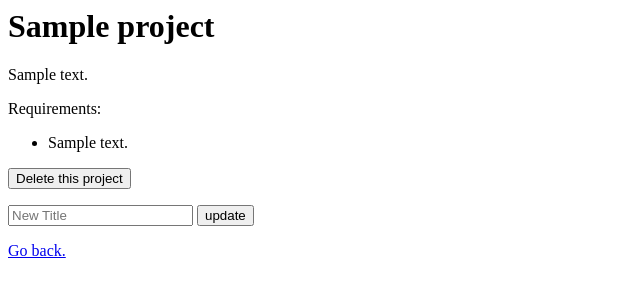
After one commit to nyalsadiq/borderless_app_production, a Django app: page /projects/1/ in a window 1280 px wide. The commit adds this page. Shown: the top 300 px of the page, without its empty margins (0-640 px from the left). Run offline with Django 3.2, Linux system fonts and the light colour scheme; tables that the repository leaves empty hold one stand-in row (values such as "Sample post").

Commit message:
-Basic Project API Built

```diff
--- a/projects/admin.py
+++ b/projects/admin.py
@@ -1,5 +1,6 @@
 from django.contrib import admin
-from .models import Project
+from .models import Project, Requirement
 # Register your models here.
 
 admin.site.register(Project)
+admin.site.register(Requirement)
--- a/projects/models.py
+++ b/projects/models.py
@@ -12,3 +12,10 @@ class Project(models.Model):
 
     def to_string(self):
         return self.title + " " + self.description
+
+class Requirement(models.Model):
+    project = models.ForeignKey(Project, on_delete=models.CASCADE)
+    text = models.TextField(max_length=500, blank=False)
+
+    def __str__(self):
+        return self.text
--- /dev/null
+++ b/projects/templates/projects/details.html
@@ -0,0 +1,31 @@
+<h1>{{ project.title }}</h1>
+<p>{{ project.description }}</p>
+{% if requirements %}
+    <p>Requirements:</p>
+    {% for requirement in requirements %}
+    <ul>
+        <li>{{ requirement.text }}</li>
+    </ul>
+    {% endfor %}
+{% else %}
+    <p>No requirements</p>
+{% endif %}
+
+<form action="{% url 'projects:detail' project.id %}" method="post">
+    {% csrf_token %}
+    <input type="hidden" name="method" value="DELETE"/>
+    <input type="hidden" name="project_id" value="{{ project.id }}"/>
+    <input type="submit" name="submit" value="Delete this project"/>
+
+</form>
+
+<form action="{% url 'projects:detail' project.id %}" method="post">
+    {% csrf_token %}
+    <input type="hidden" name="method" value="PATCH"/>
+    <input type="hidden" name="project_id" value="{{ project.id }}"/>
+    <input type="hidden" name="field" value="title" />
+    <input type="text" name="new_value" placeholder="New Title" required/>
+    <input type="submit" name="submut" value="update"/>
+</form>
+
+<a href="{% url 'projects:index' %}">Go back.</a>
--- a/projects/urls.py
+++ b/projects/urls.py
@@ -5,4 +5,6 @@ from . import views
 app_name = 'projects'
 urlpatterns = [
     path('', views.IndexView.as_view(), name='index'),
+    path('<int:project_id>/', views.ProjectView.as_view(), name='detail'),
+    #path('create/', views.CreateView.as_view(), name='create'),
 ]
--- a/projects/views.py
+++ b/projects/views.py
@@ -1,11 +1,57 @@
-from django.shortcuts import render
-from django.views import generic
-from .models import Project
+from django.views import generic, View
+from .models import Project, Requirement
+from django.shortcuts import get_object_or_404, render
+from django.http import HttpResponse, HttpResponseForbidden, HttpResponseRedirect
+from django.urls import reverse
 # Create your views here.
 
+
+#Return list of all projects
 class IndexView(generic.ListView):
-    template_name = 'projects/index.html'
     context_object_name = 'project_list'
+    template_name='projects/index.html'
 
     def get_queryset(self):
-        return Project.objects.order_by('-title')
+        return Project.objects.all()
+
+    def post(self, request, *args, **kwargs):
+        project_title = request.POST['project_title']
+        description = request.POST['description']
+        Project.objects.create(title = project_title, description=description)
+        return HttpResponseRedirect(reverse('projects:index'))
+
+class ProjectView(View):
+    context_object_name = 'project'
+    template_name='projects/details.html'
+
+    #Return details of one project
+    def get(self, request, *args, **kwargs):
+        project_id = kwargs.get('project_id')
+        project = get_object_or_404(Project, pk=project_id)
+        requirements = Requirement.objects.filter(project=project.id)
+        return render(request, 'projects/details.html',{'project':project, 'requirements':requirements})
+
+    #PATCH - Update title/description field
+    def post(self, request, *args, **kwagrs):
+        method = request.POST['method']
+        project_id = request.POST['project_id']
+        project = get_object_or_404(Project, pk=project_id)
+
+        if (method == 'PATCH'):
+            field = request.POST['field']
+            new_value = request.POST['new_value']
+            if (field == "title"):
+                project.title = new_value
+                project.save()
+            elif (field == "description"):
+                project.description = new_value
+                project.save()
+            else:
+                return HttpResponseForbidden("Invalid Request.")
+        elif (method == 'DELETE'):
+            project.delete()
+            return HttpResponseRedirect(reverse('projects:index'))
+        else:
+            return HttpResponseForbidden("Invalid Request.")
+
+        return HttpResponseRedirect(reverse('projects:detail', args=(project_id,)))
```
Also changed, not shown: projects/templates/projects/index.html (+8 -2 lines), projects/tests.py (+26 -3 lines), db.sqlite3, projects/migrations/0002_requirements.py (added), projects/migrations/0003_auto_20180103_1532.py (added).
